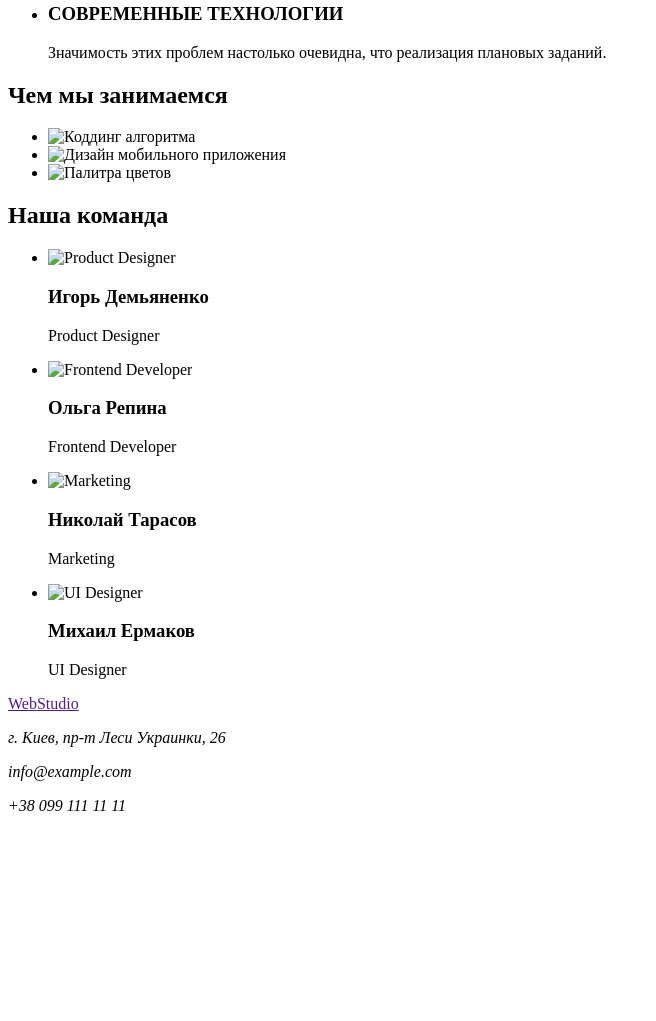
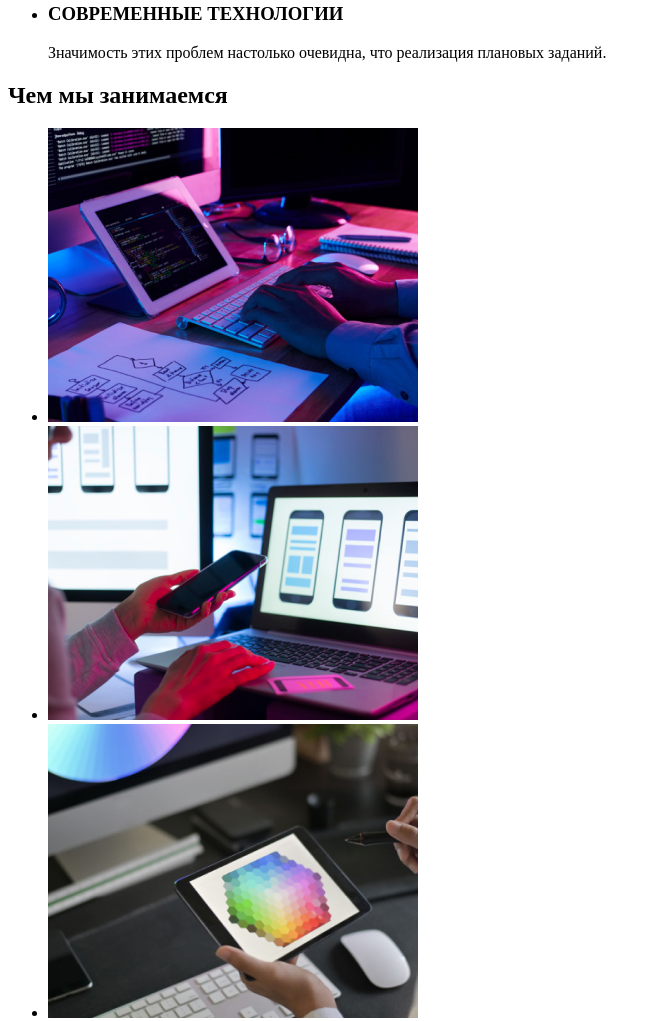
Before and after one commit to GuzOleg/goit-markup-hw-01, a plain HTML site: page index.html in a window 1280 px wide. Shown: the part 516-1537 px from the top of the page, without its empty margins (0-656 px from the left). Before the commit the page ends 1347 px from the top, so only its background shows below. Drawn offline with Linux system fonts and the light colour scheme; the site is published under a folder, as on GitHub Pages, so addresses that start at the root find nothing.

Commit message:
картинки путь исправил

```diff
--- a/index.html
+++ b/index.html
@@ -39,9 +39,9 @@
             <section>
                 <h2>Чем мы занимаемся</h2>
                 <ul>
-                    <li><img src="/img/ocup1.jpg" with=370 alt="Коддинг алгоритма"></li>
-                    <li><img src="/img/ocup2.jpg" with=370 alt="Дизайн мобильного приложения"></li>
-                    <li><img src="/img/ocup3.jpg" with=370 alt="Палитра цветов"></li>
+                    <li><img src="./img/ocup1.jpg" with=370 alt="Коддинг алгоритма"></li>
+                    <li><img src="./img/ocup2.jpg" with=370 alt="Дизайн мобильного приложения"></li>
+                    <li><img src="./img/ocup3.jpg" with=370 alt="Палитра цветов"></li>
                 </ul>
             </section>
         </div>
@@ -49,10 +49,10 @@
         <section>
             <h2>Наша команда</h2>
             <ul>
-                <li><div><img src="/img/member1.jpg" with=270 alt="Product Designer"><h3>Игорь Демьяненко</h3> <p>Product Designer</p></div></li>
-                <li><div><img src="/img/member2.jpg" with=270 alt="Frontend Developer"><h3>Ольга Репина</h3> <p>Frontend Developer</p></div></li>
-                <li><div><img src="/img/member3.jpg" with=270 alt="Marketing"><h3>Николай Тарасов</h3> <p>Marketing</p></div></li>
-                <li><div><img src="/img/member4.jpg" with=270 alt="UI Designer"><h3>Михаил Ермаков</h3> <p>UI Designer</p></div></li>
+                <li><div><img src="./img/member1.jpg" with=270 alt="Product Designer"><h3>Игорь Демьяненко</h3> <p>Product Designer</p></div></li>
+                <li><div><img src="./img/member2.jpg" with=270 alt="Frontend Developer"><h3>Ольга Репина</h3> <p>Frontend Developer</p></div></li>
+                <li><div><img src="./img/member3.jpg" with=270 alt="Marketing"><h3>Николай Тарасов</h3> <p>Marketing</p></div></li>
+                <li><div><img src="./img/member4.jpg" with=270 alt="UI Designer"><h3>Михаил Ермаков</h3> <p>UI Designer</p></div></li>
             </ul>
         </section>
     </main>
```
